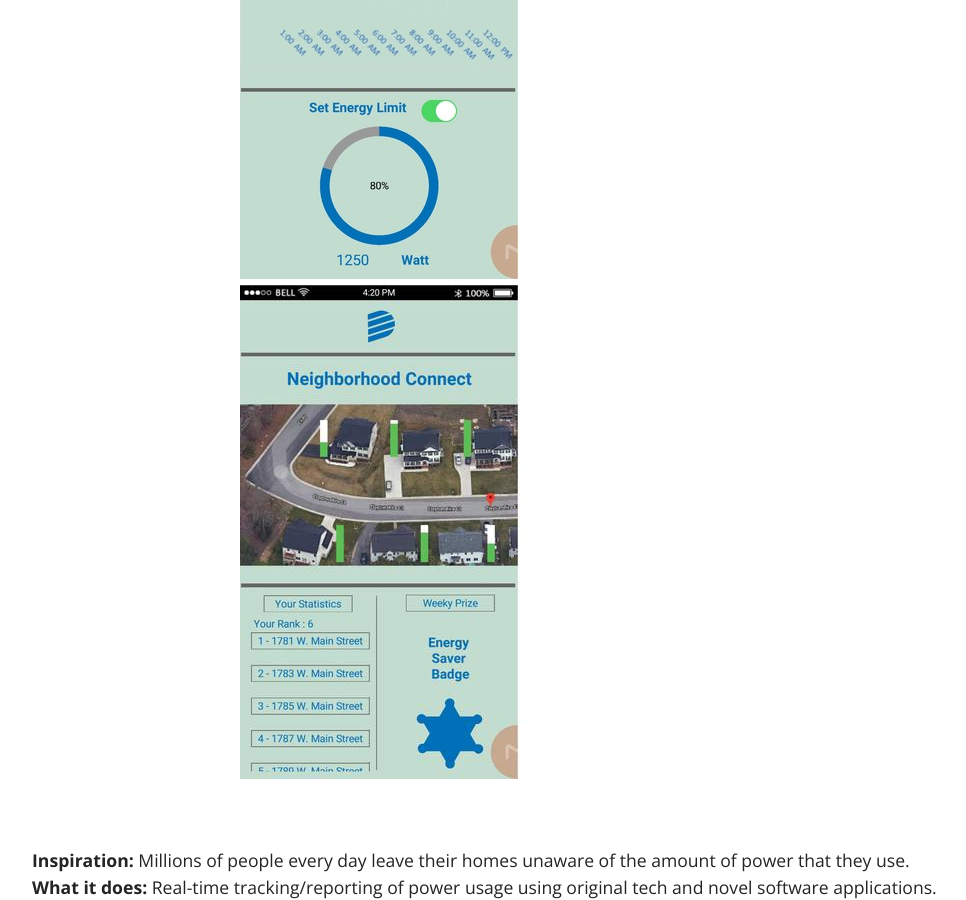
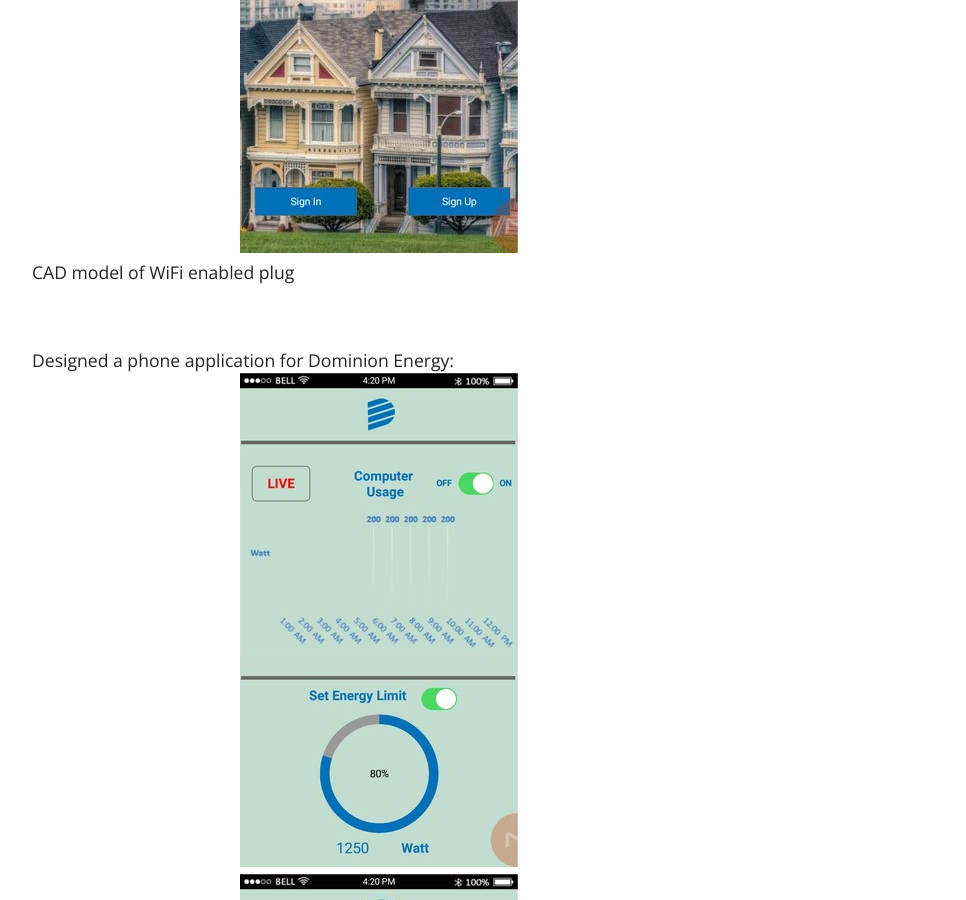
Before and after one commit to EyeCanDoIt/EyeCanDoIt.github.io, a Jekyll site: the page built from conscious.md, in a window 1280 px wide and 900 px high, scrolled down 815 px. Shown: the whole window, without its empty margins (64-1030 px from the left). Built offline with Jekyll 4.4.1, drawn with Linux system fonts in a browser that asks for light colours.

Commit message:
Update conscious.md

```diff
--- a/conscious.md
+++ b/conscious.md
@@ -6,6 +6,11 @@
 
 [**Conscious Energy**](https://devpost.com/software/conscious-energy){:target="_blank"}
 
+<img src="https://EyeCanDoIt.github.io/Images/App1.jpg" alt="https://EyeCanDoIt.github.io/Images/App1.jpg" loading="lazy">
+<br>
+CAD model of WiFi enabled plug
+
+<br>
 
 Designed a phone application for Dominion Energy:
 <img src="https://EyeCanDoIt.github.io/Images/App2.jpg" alt="https://EyeCanDoIt.github.io/Images/App2.jpg" loading="lazy">
```
